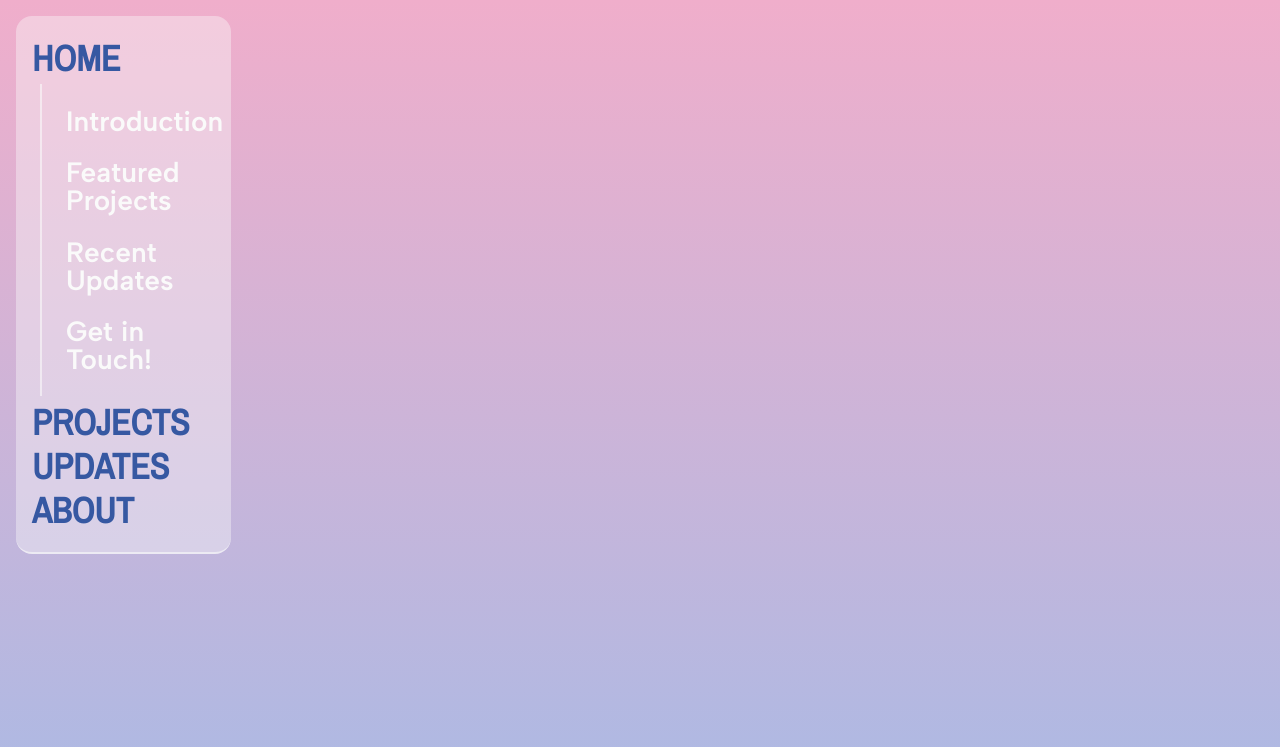
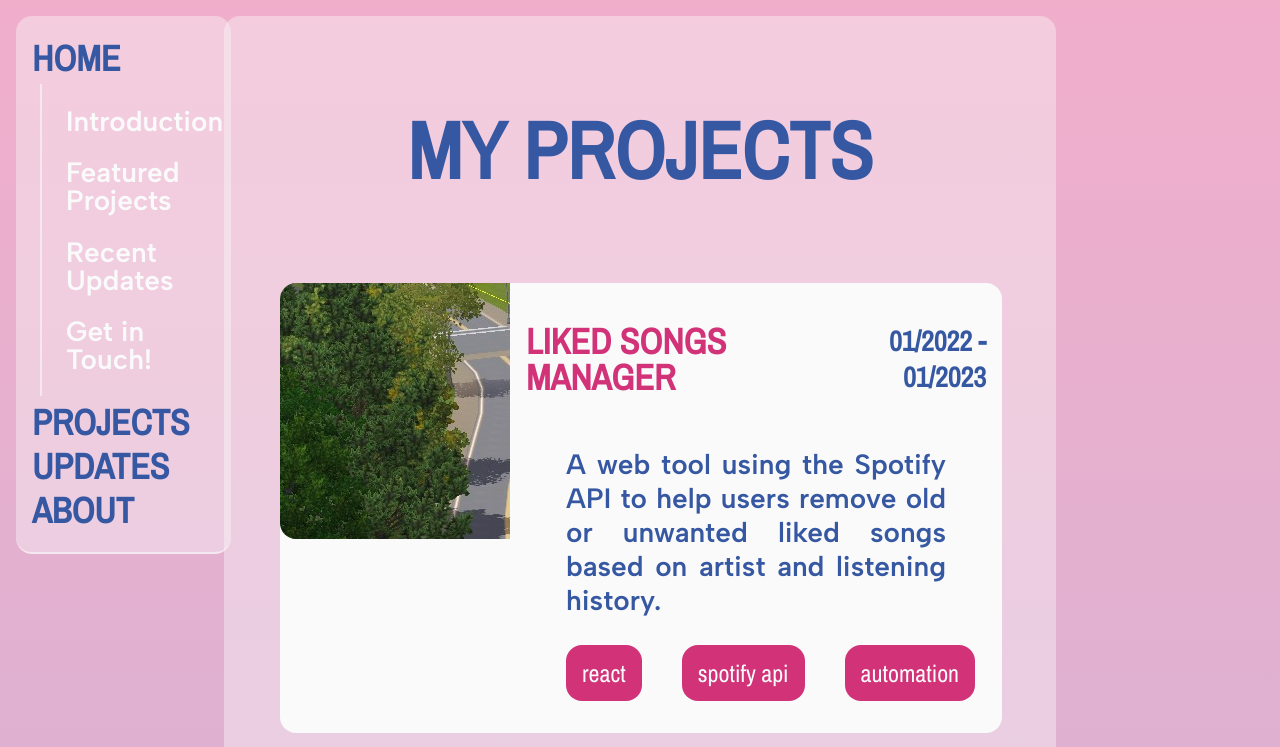
Before and after one commit to olmsteadca/portfolioWebsite, a React (Vite) app: page /projects in a window 1280 px wide. Shown: the top 747 px of the page. Built offline with nearby package versions, Linux system fonts and the light colour scheme.

Commit message:
populating projects page

```diff
--- a/src/components/project/project.css
+++ b/src/components/project/project.css
@@ -61,7 +61,7 @@ h1.project-title {
 h2.project-dates {
     text-align: right;
     font-weight: 700;
-    font-size: clamp(1.75rem, 2rem, 2.25rem);
+    font-size: clamp(1.5rem, 1.75rem, 2rem);
     font-family: 'Archivo Narrow', sans-serif;
     text-transform: uppercase;
     color: #3658A2;
--- a/src/components/recentUpdates/recentUpdates.css
+++ b/src/components/recentUpdates/recentUpdates.css
@@ -20,11 +20,11 @@
 .updates-list {
     display: flex;
     flex-direction: row;
-    justify-self: center;
+    justify-content: left;
     flex-wrap: nowrap;
-    width: fit-content;
     gap: 0.5rem;
     padding: 0rem;
+    overflow: hidden;
 }
 
 h1.r-u-title {
--- a/src/components/recentUpdates/recentUpdates.jsx
+++ b/src/components/recentUpdates/recentUpdates.jsx
@@ -3,7 +3,7 @@ import allUpdates from "../../data/updates.json";
 import Update from "./update/update.jsx"
 
 function recentUpdates() {
-    var updates = allUpdates.slice(-3);
+    var updates = allUpdates.slice(-2);
 
     return (
 
--- a/src/index.css
+++ b/src/index.css
@@ -54,6 +54,14 @@ body {
     background-color: rgba(250, 250, 250, 0.4);
     border-radius: 1rem;
     border-bottom: 2px solid rgba(250, 250, 250, 0.6);
+}
+
+.section-content{
+    display: flex;
+    flex-direction: column;
+    justify-content: center;
+    align-items: center;
+    padding: 1rem;
 }
 
 /* background for icons/project cards/update cards/etc. */
--- a/src/pages/Projects.jsx
+++ b/src/pages/Projects.jsx
@@ -1,7 +1,26 @@
 import allProjects from '../data/projects.json';
+import Project from '../components/project/project.jsx'
 
 function Projects() {
-    //some code
+    return (
+        <div className="section-container">
+            <div className="section-content">
+                <h1 className="title">My Projects</h1>
+                <ul>
+                    {allProjects.map((project) => (
+                        <Project
+                            key={project.id}
+                            title={project.title}
+                            date={project.date}
+                            desc={project.description}
+                            thumbnail={project.image}
+                            tags={project.tags}
+                        />
+                    ))}
+                </ul>
+            </div>
+        </div>
+    );
 }
 
 export default Projects;
```
